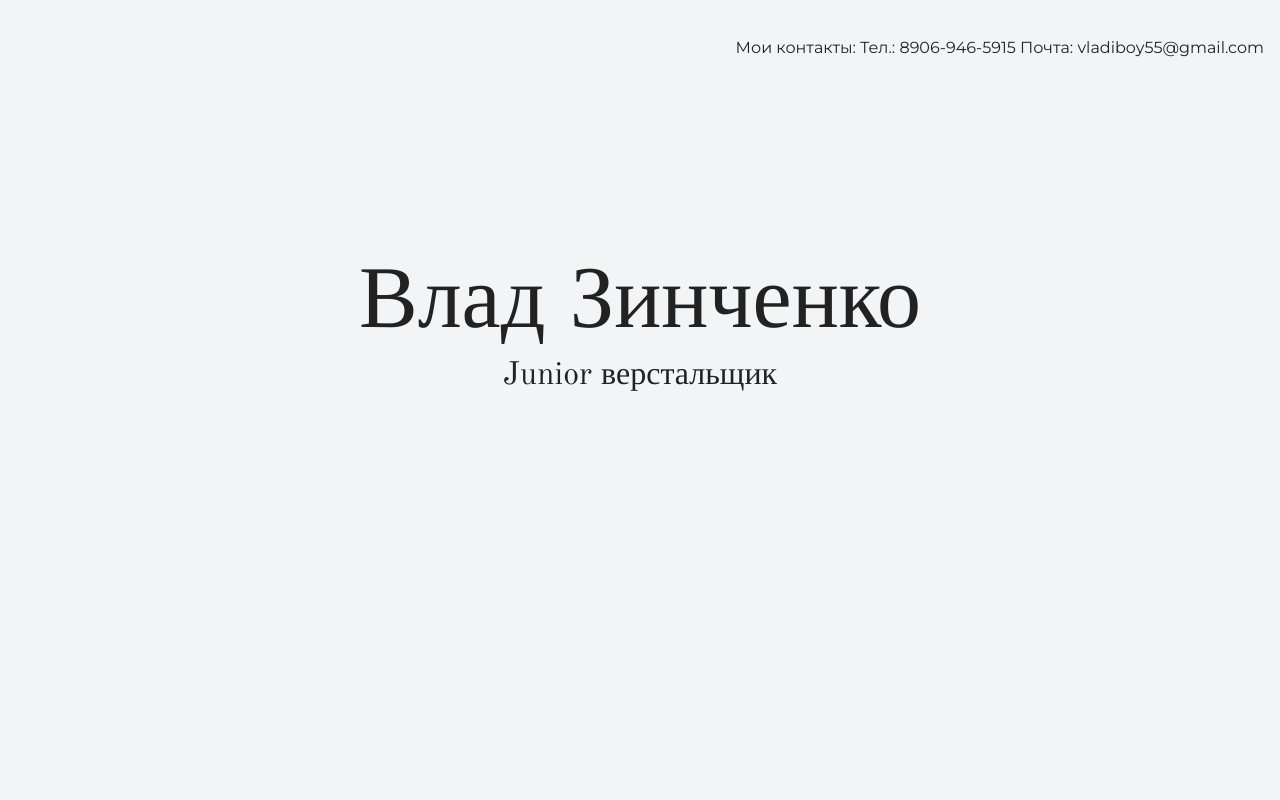
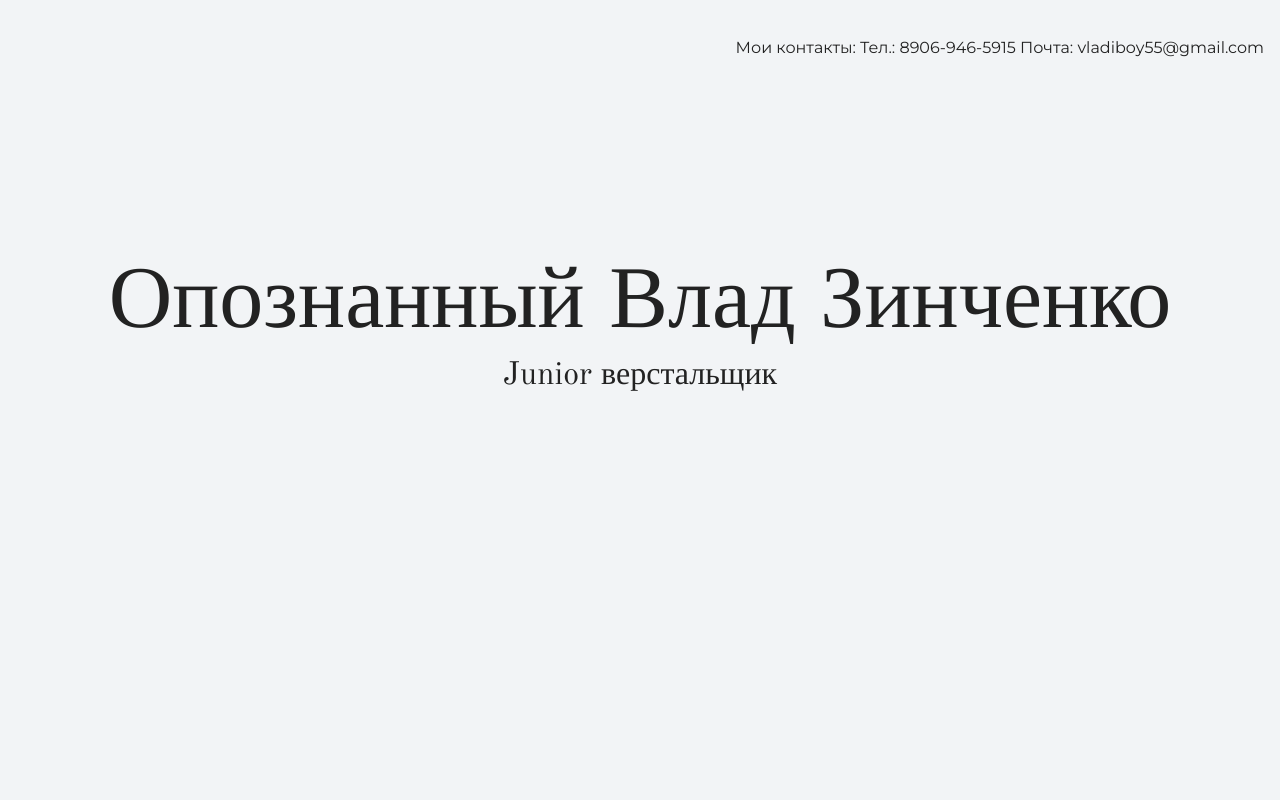
Before and after one commit to zinchinside/My-first-site, a plain HTML site: page index.html in a window 1280 px wide. Shown: the top 800 px of the page. Drawn offline with nearby package versions, Linux system fonts and the light colour scheme.

Commit message:
Меняем текст в имени

```diff
--- a/index.html
+++ b/index.html
@@ -17,7 +17,7 @@
     <section class="hero-image">
 
       <h1 class="heading">
-          <div class="container"> Влад Зинченко
+          <div class="container"> Опознанный Влад Зинченко
             <p>Junior верстальщик </p>
     </div>
       </h1>
```
